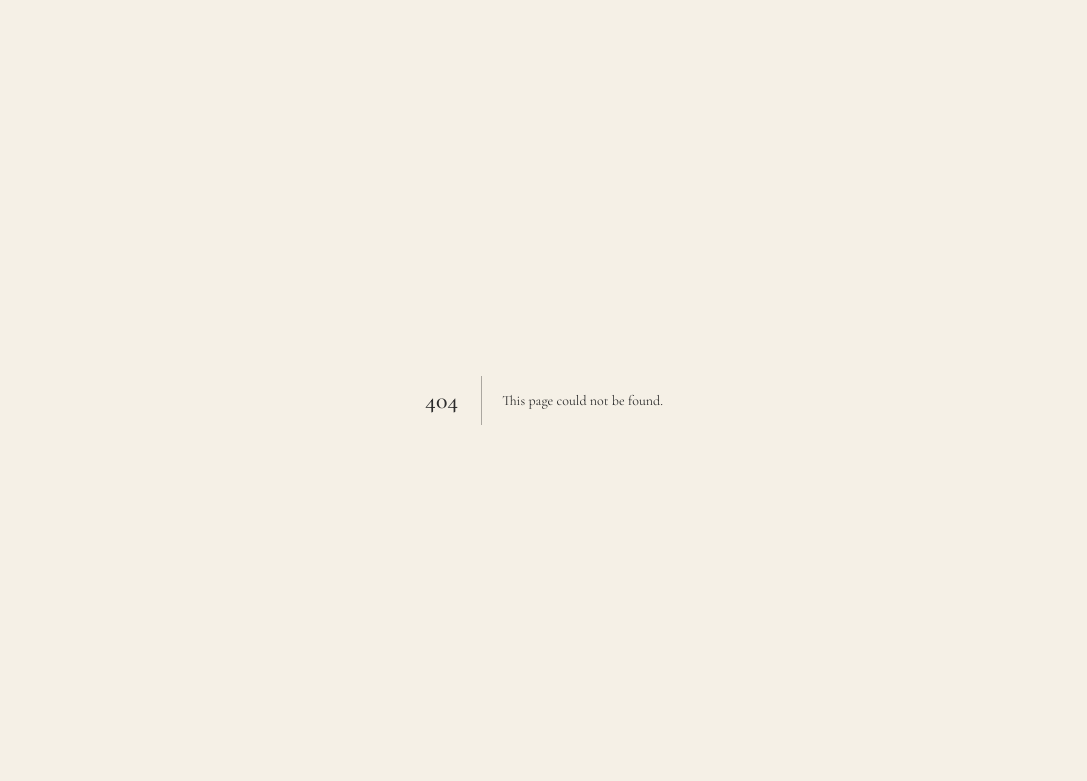
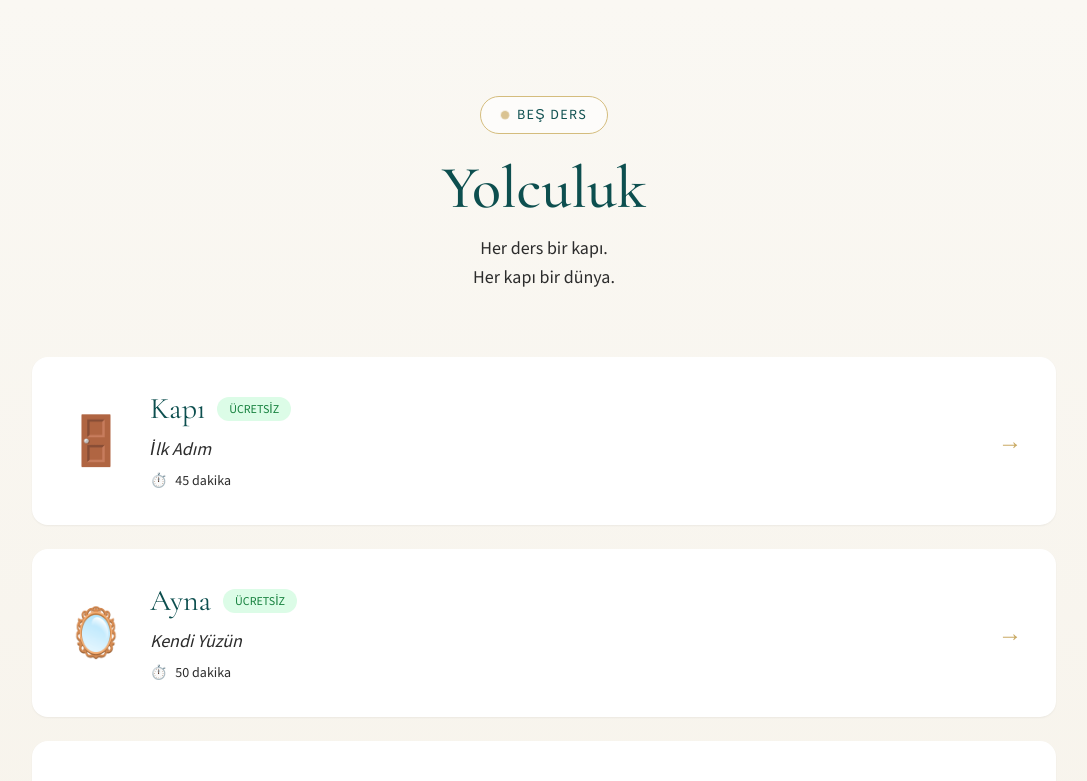
Before and after one commit to KemalG-u/oluk-portal, a Next.js app: page /dersler in a window 1280 px wide. Before the commit this address had no page. Shown: the top 781 px of the page, without its empty margins (96-1183 px from the left). Built offline with nearby package versions, Linux system fonts and the light colour scheme.

Commit message:
Dersler sayfası eklendi

```diff
--- /dev/null
+++ b/src/app/dersler/page.tsx
@@ -0,0 +1,154 @@
+'use client';
+
+import Link from 'next/link';
+import { motion } from 'framer-motion';
+
+const dersler = [
+  {
+    id: 1,
+    slug: 'ders-1',
+    baslik: 'Kapı',
+    altBaslik: 'İlk Adım',
+    durum: 'ücretsiz',
+    sure: '45 dakika',
+    renk: 'from-teal to-teal-dark',
+    ikon: '🚪',
+  },
+  {
+    id: 2,
+    slug: 'ders-2',
+    baslik: 'Ayna',
+    altBaslik: 'Kendi Yüzün',
+    durum: 'ücretsiz',
+    sure: '50 dakika',
+    renk: 'from-gold to-gold-muted',
+    ikon: '🪞',
+  },
+  {
+    id: 3,
+    slug: 'ders-3',
+    baslik: 'Köprü',
+    altBaslik: 'Geçiş',
+    durum: 'premium',
+    sure: '55 dakika',
+    renk: 'from-sage to-sage-dark',
+    ikon: '🌉',
+  },
+  {
+    id: 4,
+    slug: 'ders-4',
+    baslik: 'Işık',
+    altBaslik: 'Aydınlanma',
+    durum: 'premium',
+    sure: '60 dakika',
+    renk: 'from-gold to-amber-600',
+    ikon: '💡',
+  },
+  {
+    id: 5,
+    slug: 'ders-5',
+    baslik: 'Yol',
+    altBaslik: 'Süreklilik',
+    durum: 'premium',
+    sure: '65 dakika',
+    renk: 'from-teal-dark to-midnight',
+    ikon: '🛤️',
+  },
+];
+
+export default function DerslerPage() {
+  return (
+    <main className="min-h-screen bg-gradient-to-b from-cream-light to-cream py-24 px-4">
+      <div className="max-w-5xl mx-auto">
+        <motion.div
+          initial={{ opacity: 0, y: 20 }}
+          animate={{ opacity: 1, y: 0 }}
+          className="text-center mb-16"
+        >
+          <div className="inline-flex items-center gap-2 mb-6 px-5 py-2 bg-white/60 backdrop-blur-sm border border-gold-muted rounded-full">
+            <div className="w-2 h-2 bg-gold rounded-full animate-pulse" />
+            <span className="text-sm text-teal tracking-widest">BEŞ DERS</span>
+          </div>
+
+          <h1 className="text-5xl md:text-6xl font-serif text-teal mb-4">
+            Yolculuk
+          </h1>
+
+          <p className="text-lg text-charcoal/70 max-w-2xl mx-auto leading-relaxed">
+            Her ders bir kapı.
+            <br />
+            Her kapı bir dünya.
+          </p>
+        </motion.div>
+
+        <div className="space-y-6">
+          {dersler.map((ders, index) => (
+            <motion.div
+              key={ders.id}
+              initial={{ opacity: 0, x: -20 }}
+              animate={{ opacity: 1, x: 0 }}
+              transition={{ delay: index * 0.1 }}
+            >
+              <Link href={`/dersler/${ders.slug}`}>
+                <div className="group relative bg-white rounded-2xl p-8 border-2 border-transparent hover:border-gold transition-all duration-300 shadow-sm hover:shadow-xl">
+                  <div className={`absolute inset-0 bg-gradient-to-r ${ders.renk} opacity-0 group-hover:opacity-5 rounded-2xl transition-opacity`} />
+
+                  <div className="relative flex items-center justify-between gap-6">
+                    <div className="flex items-center gap-6 flex-1">
+                      <div className="text-5xl">{ders.ikon}</div>
+
+                      <div className="flex-1">
+                        <div className="flex items-center gap-3 mb-2">
+                          <span className="text-3xl font-serif text-teal">
+                            {ders.baslik}
+                          </span>
+
+                          {ders.durum === 'ücretsiz' ? (
+                            <span className="px-3 py-1 bg-green-100 text-green-700 text-xs font-medium rounded-full">
+                              ÜCRETSİZ
+                            </span>
+                          ) : (
+                            <span className="text-gold text-sm">🔒</span>
+                          )}
+                        </div>
+
+                        <p className="text-charcoal/60 text-lg mb-2 italic">
+                          {ders.altBaslik}
+                        </p>
+
+                        <div className="flex items-center gap-2 text-sm text-charcoal/50">
+                          <span>⏱️</span>
+                          <span>{ders.sure}</span>
+                        </div>
+                      </div>
+                    </div>
+
+                    <span className="text-2xl text-gold group-hover:translate-x-2 transition-transform inline-block">&rarr;</span>
+                  </div>
+                </div>
+              </Link>
+            </motion.div>
+          ))}
+        </div>
+
+        <motion.div
+          initial={{ opacity: 0 }}
+          animate={{ opacity: 1 }}
+          transition={{ delay: 0.6 }}
+          className="mt-16 text-center"
+        >
+          <div className="inline-block bg-cream-dark/50 rounded-2xl p-8 max-w-2xl">
+            <p className="text-charcoal/70 leading-relaxed mb-4">
+              İlk iki ders ücretsiz.
+              <br />
+              Sonrası için abone ol.
+            </p>
+            <div className="text-sm text-charcoal/50">
+              99 TL / ay
+            </div>
+          </div>
+        </motion.div>
+      </div>
+    </main>
+  );
+}
```
